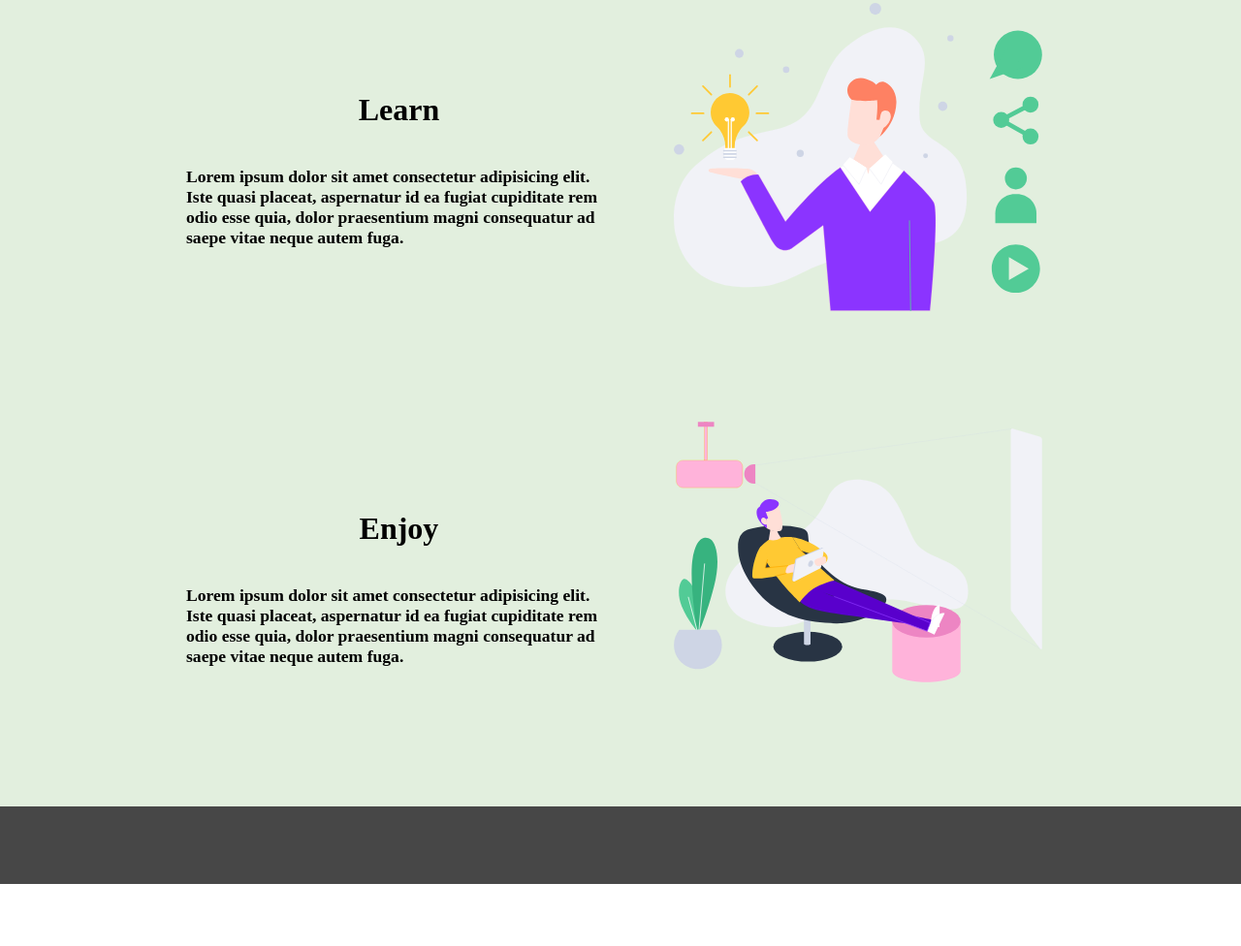
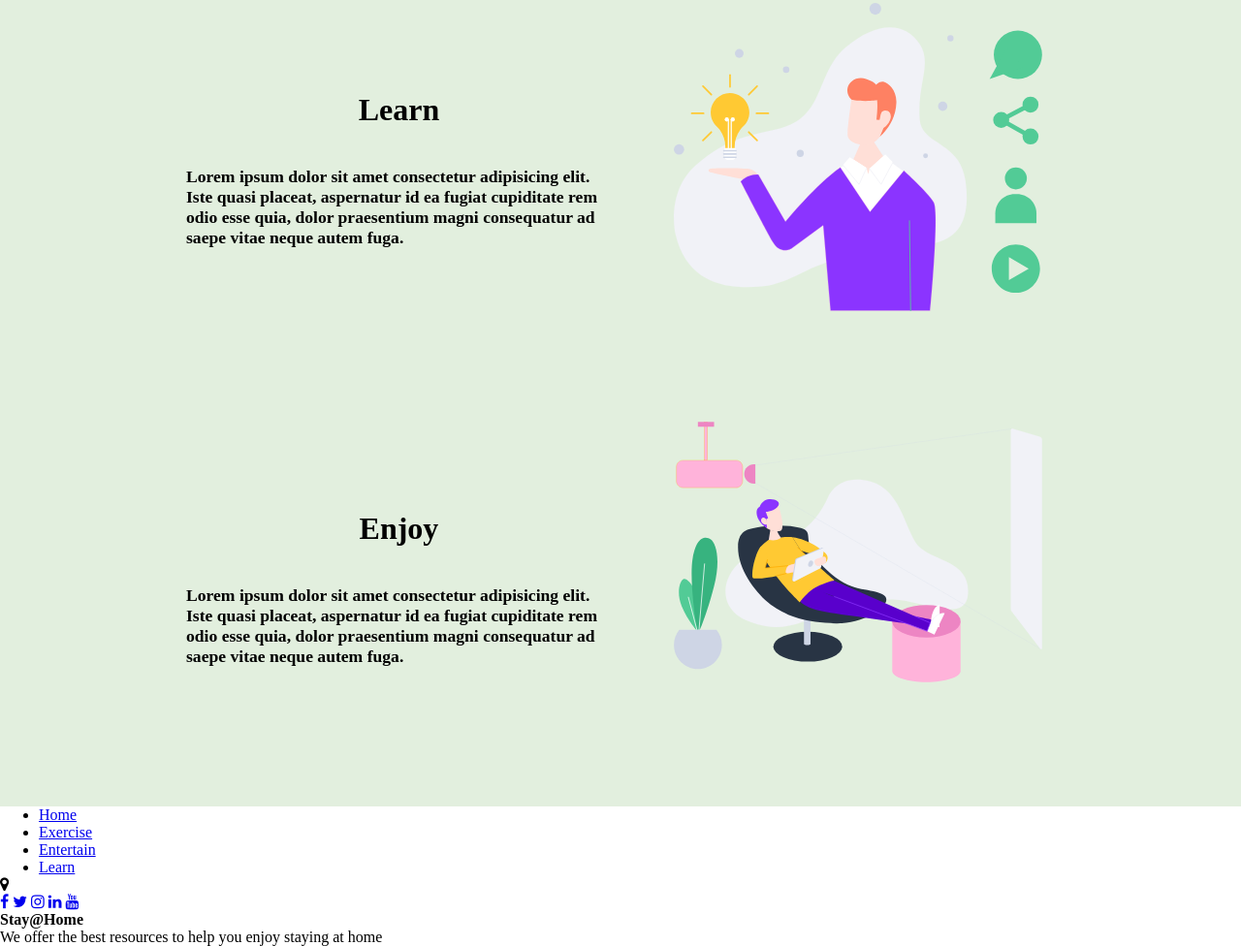
Before and after one commit to WildCodeSchool/bucharest-project1-go-remote, a plain HTML site: page index.html in a window 1280 px wide. Shown: the part 1136-2112 px from the top of the page at 97% size. Before the commit the page ends 2048 px from the top, so only its background shows below. Drawn offline with Linux system fonts and the light colour scheme; some packages are replaced by stand-ins of ours.

Commit message:
update index.html

```diff
--- a/index.html
+++ b/index.html
@@ -5,10 +5,13 @@
     <meta name="viewport" content="width=device-width, initial-scale=1.0">
     <title>Stay inside</title>
     <link rel="stylesheet" href="style.css">
+    <link rel="stylesheet" href="https://cdnjs.cloudflare.com/ajax/libs/font-awesome/4.7.0/css/font-awesome.min.css">
+    <script type="text/javascript" src="map.js"></script>
 </head>
 
 
-<body> <div class="container">
+<body>
+    <div class="container">
 
 
     <section id="navigation">
@@ -65,19 +68,44 @@
 
     </div>
 </section>
-<section id="footer">
-    <div class="footer-mobile footer-normal"></div>
 
+<!-- FOOTER -->
 
+    <footer>
 
-</section>
+        <div>
+             <ul class="footer-left">
+              <li><a href="#">Home</a></li>
+              <li><a href="#">Exercise</a></li>
+              <li><a href="#">Entertain</a></li>
+              <li><a href="#">Learn</a></li>
+            </ul>
+          </div>
 
-
-
-
+        <div class="map">
+        <div>
+            <i class="fa fa-map-marker"></i>
+        </div>
+        <div id="map"></div>
+        </div>
+        <div class="footer-icons">
+            <a href="#"><i class="fa fa-facebook"></i></a>
+            <a href="#"><i class="fa fa-twitter"></i></a>
+            <a href="#"><i class="fa fa-instagram"></i></a>
+            <a href="#"><i class="fa fa-linkedin"></i></a>
+            <a href="#"><i class="fa fa-youtube"></i></a>
+        </div>
+        <div class="footer-right">
+            <h4>Stay@Home</h4>
+                <p><span>We offer the best resources to help you enjoy staying at home</span></p>
+        </div>
+        </div>
+        </footer>
+    <script async defer
+        src="https://maps.googleapis.com/maps/api/js?key=AIzaSyA9EJCKtkWHth4A2mQltWmzt-c2ouSLxMU&callback=initMap">
+    </script>
+    </body>
+    </html>
     </div>
 </body>
-
-
-
 </html>
```
